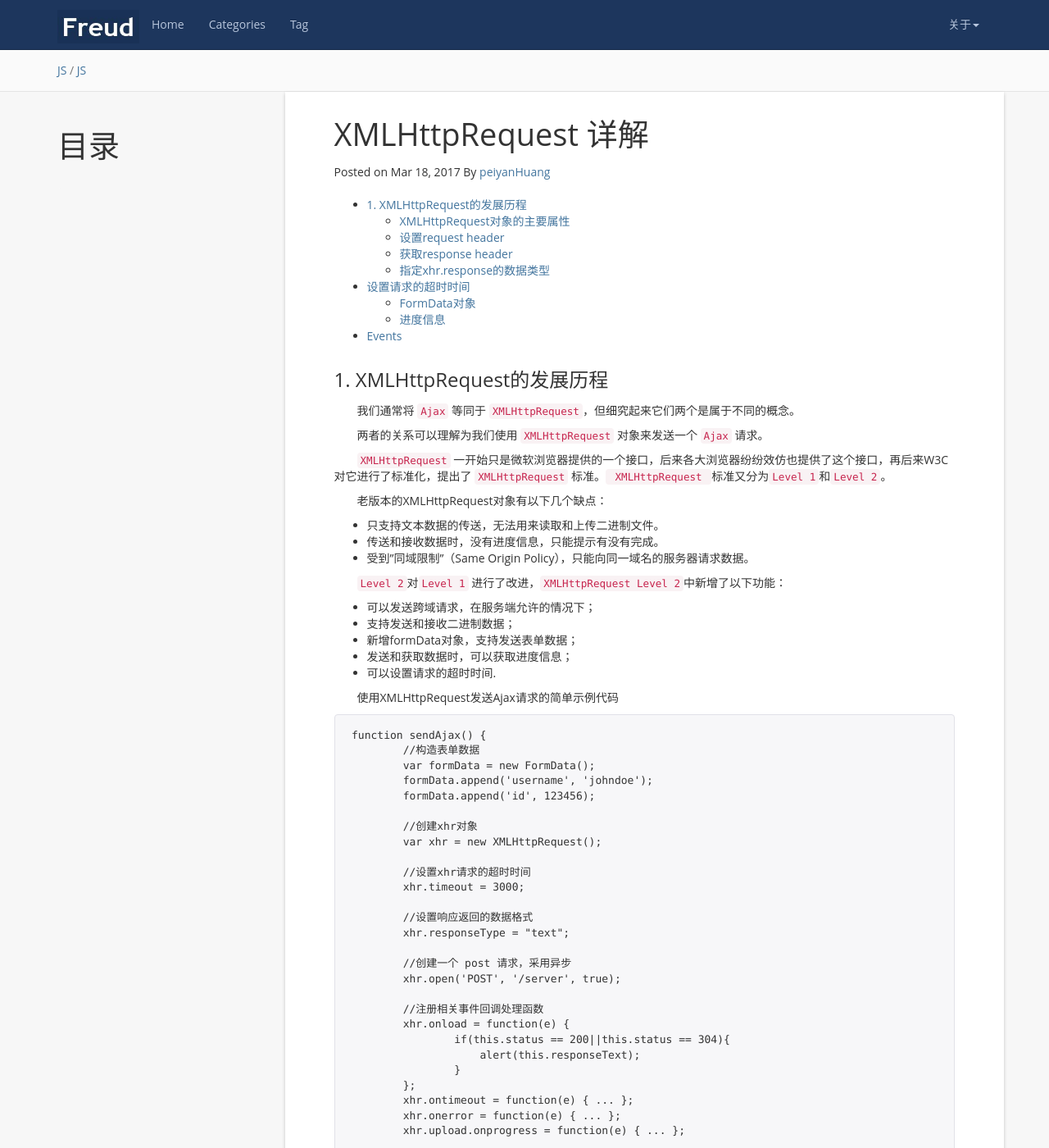
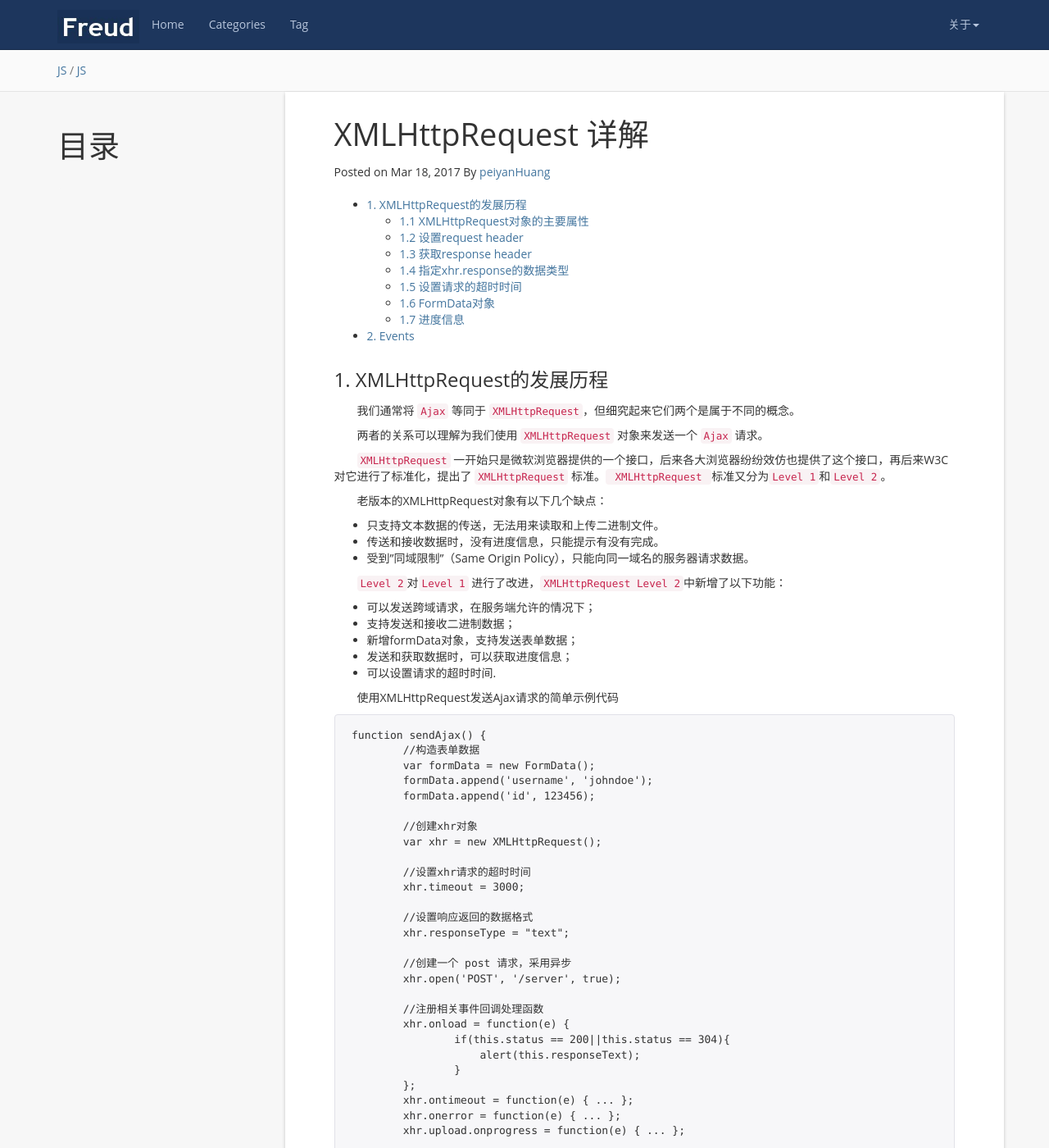
Before and after one commit to peiyanhuang/MyBlog, a Jekyll site: the page built from _posts/2017-03-18-xmlHttpRequest.md, in a window 1280 px wide and 1400 px high, scrolled down 235 px. Shown: the whole window at 82% size. Built offline with Jekyll 4.4.1, drawn with Linux system fonts in a browser that asks for light colours; nearby versions of some CDN libraries; some of the changed text lies outside the part shown.

Commit message:
xmlhttprequest

````diff
--- a/_posts/2017-03-18-xmlHttpRequest.md
+++ b/_posts/2017-03-18-xmlHttpRequest.md
@@ -67,7 +67,7 @@ function sendAjax() {
 }
 ```
 
-#### XMLHttpRequest对象的主要属性
+#### 1.1 XMLHttpRequest对象的主要属性
 
 - `xhr.readyState`：XMLHttpRequest对象的状态，等于4表示数据已经接收完毕。
 
@@ -100,7 +100,7 @@ function sendAjax() {
 
 - `xhr.withCredentials`: 表明在进行跨站(cross-site)的访问控制(Access-Control)请求时，是否使用认证信息(例如cookie或授权的header)。 默认为 false。
 
-#### 设置request header
+#### 1.2 设置request header
 
 ```
 var xhr = new XMLHttpRequest();
@@ -123,7 +123,7 @@ xhr.send();
 
 4.`setRequestHeader`可以调用多次，最终的值不会采用覆盖override的方式，而是采用追加append的方式。
 
-#### 获取response header
+#### 1.3 获取response header
 
 `xhr`提供了2个用来获取响应头部的方法：`getAllResponseHeaders` 和 `getResponseHeader` 。前者是获取 `response` 中的所有 `header` 字段，后者只是获取某个指定 `header` 字段的值。另外，`getResponseHeader(header)`的 `header` 参数不区分大小写。
 
@@ -137,7 +137,7 @@ xhr.send();
 
 `Access-Control-Expose-Headers`:首先得注意是`Access-Control-Expose-Headers`进行跨域请求时响应头部中的一个字段，对于同域请求，响应头部是没有这个字段的。这个字段中列举的 header 字段就是服务器允许暴露给客户端访问的字段。
 
-#### 指定xhr.response的数据类型
+#### 1.4 指定xhr.response的数据类型
 
 有2种方法可以实现，一个是`level 1`就提供的 `overrideMimeType()` 方法，另一个是`level 2`才提供的 `xhr.responseType` 属性。
 
@@ -170,7 +170,7 @@ xhr.send();
 	xhr.responseType = 'blob';
 ```
 
-### 设置请求的超时时间
+#### 1.5 设置请求的超时时间
 
 ```
 xhr.timeout = 3000;
@@ -186,7 +186,7 @@ xhr.timeout = 3000;
 - `xhr.withCredentials` 必须为 false;
 - `xhr.responseType` 必须为"",（注意置为"text"也不允许）
 
-#### FormData对象
+#### 1.6 FormData对象
 
 `ajax`操作往往用来传递表单数据。为了方便表单处理，HTML 5新增了一个`FormData`对象，可以模拟表单。
 
@@ -220,7 +220,7 @@ formData.append('secret', '123456'); // 可以继续添加一个表单项
 
 还可以用`FormData` [上传文件](https://peiyanhuang.github.io/MyBlog/2017/03/20/H5-file/#文件上传)
 
-#### 进度信息
+#### 1.7 进度信息
 
 可以通过 `onprogress` 事件来实时显示进度，默认情况下这个事件每 `50ms` 触发一次。需要注意的是，上传过程和下载过程触发的是不同对象的 `onprogress` 事件：
 
@@ -241,7 +241,7 @@ function updateProgress(event) {
 
 与`progress`事件相关的，还有其他五个事件，可以分别指定回调函数：
 
-### Events
+### 2. Events
 
 |  事件  			|	触发条件  |
 | :----  			| :----      |
````
